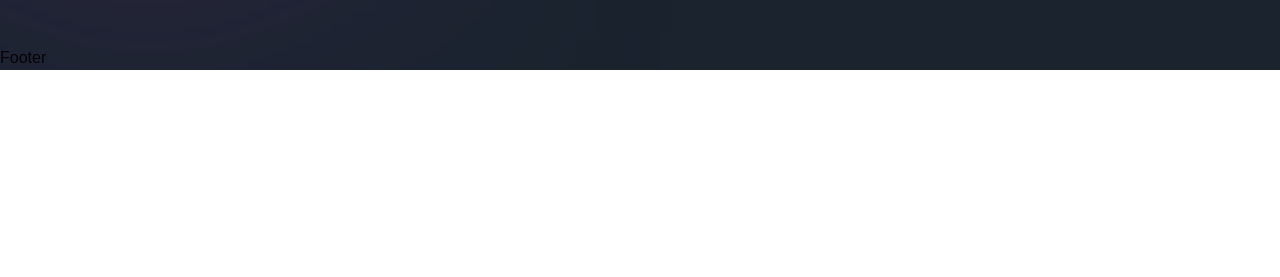
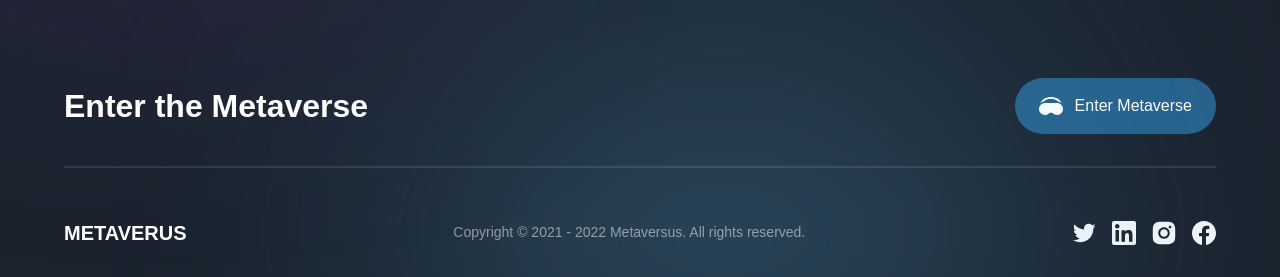
Before and after one commit to sudeepmahato16/Metaversus, a React (Vite) app: page / in a window 1280 px wide. Shown: the part 5100-5377 px from the top of the page. Before the commit the page ends 5170 px from the top, so only its background shows below. Built offline with nearby package versions, Linux system fonts and the light colour scheme.

Commit message:
Completed

```diff
--- a/src/components/ExploreCard.tsx
+++ b/src/components/ExploreCard.tsx
@@ -1,5 +1,6 @@
 import React from "react";
 import { motion } from "framer-motion";
+
 import styles from "./../styles/index";
 import { fadeIn } from "./../utils/motion";
 
--- a/src/components/Footer.tsx
+++ b/src/components/Footer.tsx
@@ -1,9 +1,62 @@
-import React from 'react'
+import React from "react";
+import { motion } from "framer-motion";
 
-const Footer = () => {
-  return (
-    <div>Footer</div>
-  )
-}
+import Headset from "./../assets/img/headset.svg";
+import { socials } from "../constants";
+import { footerVariants } from "../utils/motion";
+import styles from "../styles";
 
-export default Footer
+const Footer = () => (
+  <motion.footer
+    variants={footerVariants}
+    initial="hidden"
+    whileInView="show"
+    className={`${styles.xPaddings} py-8 relative`}
+  >
+    <div className="footer-gradient" />
+    <div className={`${styles.innerWidth} mx-auto flex flex-col gap-8`}>
+      <div className="flex items-center justify-between flex-wrap gap-5">
+        <h4 className="font-semibold md:text-[32px] text-[24px] text-white">
+          Enter the Metaverse
+        </h4>
+        <button
+          type="button"
+          className="flex items-center h-fit py-4 px-6 bg-[#25618B] rounded-[32px] gap-[12px]"
+        >
+          <img
+            src={Headset}
+            alt="headset"
+            className="w-[24px] h-[24px] object-contain"
+          />
+          <span className="font-normal text-[16px] text-white">
+            Enter Metaverse
+          </span>
+        </button>
+      </div>
+
+      <div className="flex flex-col">
+        <div className="mb-[50px] h-[2px] bg-white opacity-10" />
+
+        <div className="flex items-center justify-between flex-wrap gap-4">
+          <h4 className="font-semibold text-[20px] text-white">METAVERUS</h4>
+          <p className="font-normal text-[14px] text-white opacity-50">
+            Copyright © 2021 - 2022 Metaversus. All rights reserved.
+          </p>
+
+          <div className="flex gap-4">
+            {socials.map((social) => (
+              <img
+                key={social.name}
+                src={social.url}
+                alt={social.name}
+                className="w-[24px] h-[24px] object-contain cursor-pointer"
+              />
+            ))}
+          </div>
+        </div>
+      </div>
+    </div>
+  </motion.footer>
+);
+
+export default Footer;
--- a/src/components/Navbar.tsx
+++ b/src/components/Navbar.tsx
@@ -1,7 +1,8 @@
 import { motion } from "framer-motion";
+
 import styles from "./../styles";
+import { navVariants } from "./../utils/motion";
 
-import { navVariants } from "./../utils/motion";
 import Logo from "./../assets/img/search.svg";
 import Menu from "./../assets/img/menu.svg";
 
--- a/src/components/StartSteps.tsx
+++ b/src/components/StartSteps.tsx
@@ -1,5 +1,6 @@
 import React from "react";
 import styles from "./../styles/index";
+
 interface Props {
   number: string;
   text: string;
--- a/src/sections/About.tsx
+++ b/src/sections/About.tsx
@@ -1,4 +1,5 @@
 import { motion } from "framer-motion";
+
 import styles from "./../styles";
 import { TypingText } from "../components";
 
--- a/src/sections/Explore.tsx
+++ b/src/sections/Explore.tsx
@@ -1,10 +1,10 @@
 import { useState } from "react";
 import { motion } from "framer-motion";
-import styles from "./../styles/index";
-
-import { fadeIn, staggerContainer } from "../utils/motion";
 
 import { ExploreCard, TitleText, TypingText } from "../components";
+
+import styles from "./../styles/index";
+import { staggerContainer } from "../utils/motion";
 import { exploreWorlds } from "./../constants/index";
 
 const Explore = () => {
--- a/src/sections/Insights.tsx
+++ b/src/sections/Insights.tsx
@@ -1,10 +1,11 @@
 import React from "react";
 import { motion } from "framer-motion";
+
+import { InsightCard, TitleText, TypingText } from "../components";
 
 import styles from "../styles";
 import { insights } from "../constants";
 import { staggerContainer } from "../utils/motion";
-import { InsightCard, TitleText, TypingText } from "../components";
 
 const Insights = () => (
   <section className={`${styles.paddings} relative z-10`}>
--- a/src/sections/WhatsNew.tsx
+++ b/src/sections/WhatsNew.tsx
@@ -1,8 +1,9 @@
 import { motion } from "framer-motion";
+
 import { NewFeatures, TitleText, TypingText } from "../components";
+import whatNewImage from "./../assets/img/whats-new.png";
+
 import { newFeatures } from "./../constants/index";
-
-import whatNewImage from "./../assets/img/whats-new.png";
 import { fadeIn, staggerContainer, planetVariants } from "../utils/motion";
 import styles from "./../styles/index";
 
--- a/src/sections/World.tsx
+++ b/src/sections/World.tsx
@@ -1,9 +1,9 @@
 import { motion } from "framer-motion";
-import styles from "./../styles/index";
+
+import { TitleText, TypingText } from "../components";
 
 import { fadeIn, staggerContainer } from "../utils/motion";
-
-import { TitleText, TypingText } from "../components";
+import styles from "./../styles/index";
 
 import Map from "./../assets/img/map.png";
 import People1 from "./../assets/img/people-01.png";
--- a/src/styles/index.ts
+++ b/src/styles/index.ts
@@ -13,7 +13,6 @@
   flexEnd: 'flex justify-end',
   navPadding: 'pt-[98px]',
 
-  // hero section
   heroHeading:
       'font-semibold lg:text-[80px] md:text-[64px] sm:text-[58px] text-[36px] lg:leading-[82.4px] md:leading-[72.4px] sm:leading-[64.4px] leading-[44.4px] uppercase text-white',
   heroDText:
```
Also changed, not shown: src/sections/GetStarted.tsx (+4 -6 lines).
